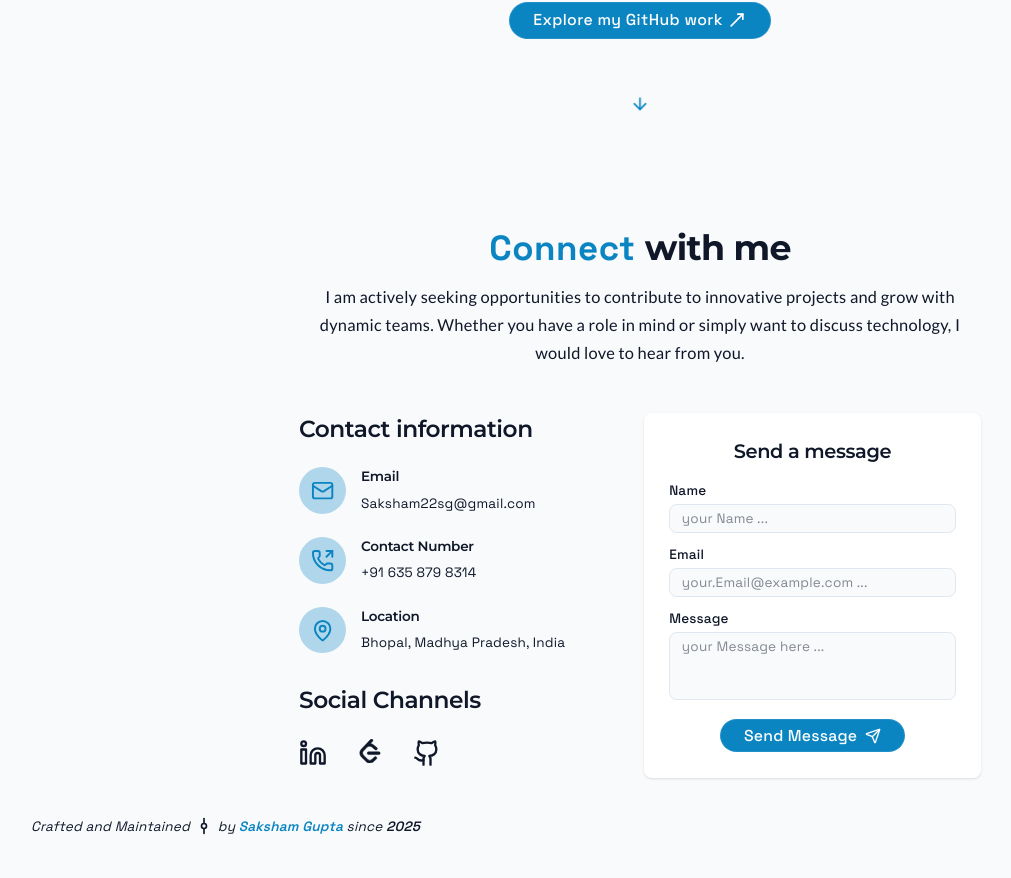
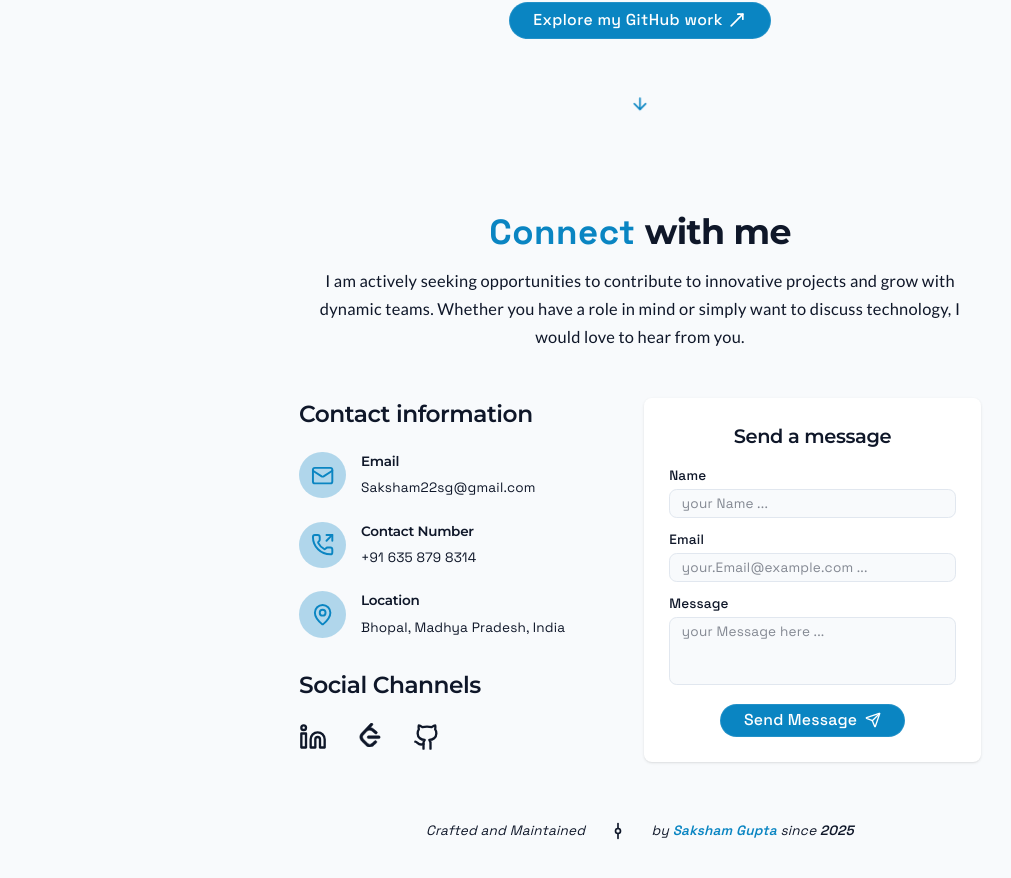
Before and after one commit to ERSA-14/ERSA_portfolio, a React (Vite) app: page / in a window 1280 px wide. Shown: the part 3330-4208 px from the top of the page, without its empty margins (0-1011 px from the left). Built offline with nearby package versions, Linux system fonts and the light colour scheme.

Commit message:
fixed contact

```diff
--- a/src/components/Contact.jsx
+++ b/src/components/Contact.jsx
@@ -74,7 +74,7 @@ export const Contact = () => {
   };
 
   return (
-    <section id="Contact" className="py-24 px-4 relative bg-secondary/30">
+    <section id="Contact" className="py-20 px-4 relative bg-secondary/30">
       <div className="container mx-auto max-w-3xl pb-2 mt-1">
         <h2 className="text-3xl md:text-4xl font-bold mb-4 text-center">
           <span className="text-primary">Connect</span> with me
@@ -252,7 +252,7 @@ export const Contact = () => {
         </div>
       </div>
 
-      <p className="absolute bottom-10 flex items-center justify-center gap-1 text-center text-muted-foreground text-sm mt-12 pb-4 italic">
+      <p className="flex items-center justify-center gap-6 text-center text-muted-foreground text-sm mt-10 pb-6 italic">
         <span>Crafted and Maintained</span>
         <GitCommitVertical strokeWidth={2} size={20} className="primary-text" />
         <span>
```
